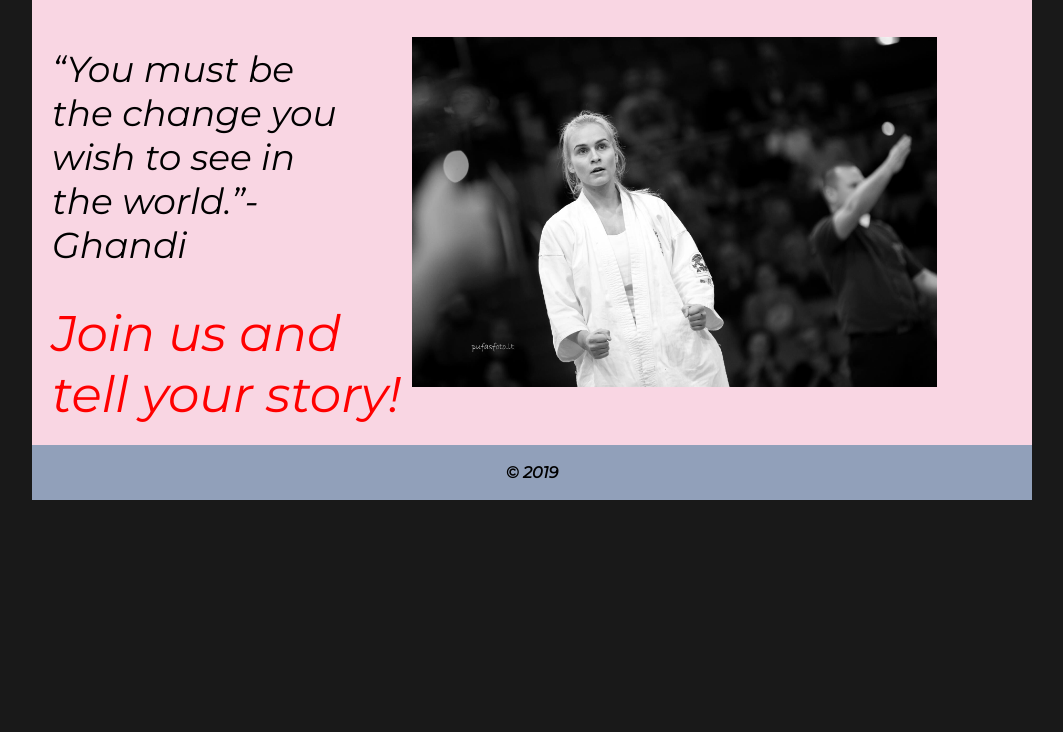
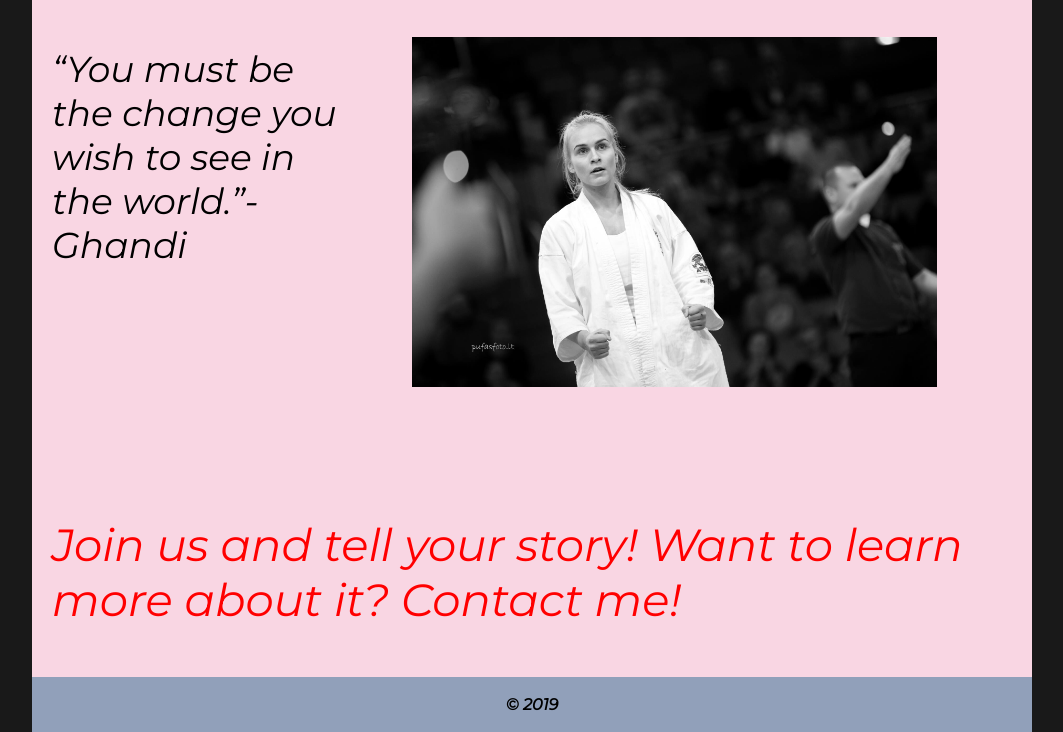
Before and after one commit to svencku17/svencku17.github.io, a plain HTML site: page index.html in a window 1280 px wide. Shown: the part 151-883 px from the top of the page, without its empty margins (108-1171 px from the left). Before the commit the page ends 800 px from the top, so only its background shows below. Drawn offline with Linux system fonts and the light colour scheme.

Commit message:
Add files via upload

```diff
--- a/index.html
+++ b/index.html
@@ -33,7 +33,7 @@
 				</div>
 				<div id="main-bottom">
 					<div id="quotes">
-						<font color="red">Join us and tell your story!</font>
+						<font color="red">Join us and tell your story! Want to learn more about it? Contact me! </font>
 					</div>
 				</div>
 			</main>
--- a/style.css
+++ b/style.css
@@ -76,7 +76,7 @@ main{
 }
 
 #main-top{
-	height: 250px;
+	height: 480px;
 	margin-top: 40px;
 }
 #main-top-left{
@@ -122,9 +122,9 @@ main{
 }
 
 #main-bottom div{
-	margin-bottom: 20px;
+	margin-bottom: 50px;
 	font-family: 'Montserrat', sans-serif;
-	font-size: 50px;
+	font-size: 45px;
 }
 #main-bottom quotes{
 
```
Also changed, not shown: contact.html (+2 -2 lines).
